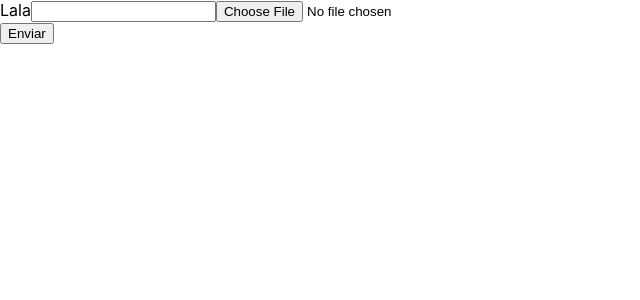
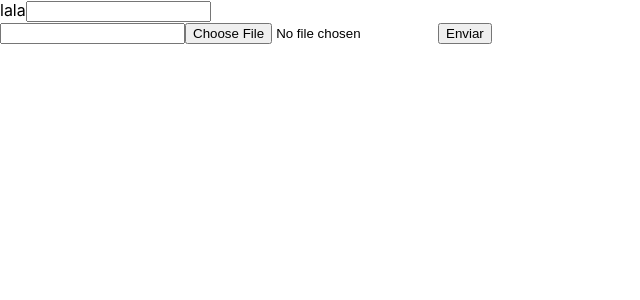
Before and after one commit to LuFabb/Forms, a React (Create React App) app: page / in a window 1280 px wide. Shown: the top 300 px of the page, without its empty margins (0-640 px from the left). Built offline with nearby package versions, Linux system fonts and the light colour scheme.

Commit message:
archive in uncontrolled components

```diff
--- a/src/App.js
+++ b/src/App.js
@@ -1,27 +1,22 @@
-import { useRef } from 'react'
-
-const App = () => {
-  const input = useRef()
-  const file = useRef()
-  const submit = () => {
-    console.log(input.current.value)
-    console.log(file.current.files[0])
-    const form = new FormData()
-    form.append('archivo', file.current.files[0])
-    form.append('campo', input.current.value)
-    fetch('/lala', { method: 'POST', body: form })
+function App() {
+  const submit = (e) => {
+    e.preventDefault()
+    const data = Array.from(new FormData(e.target))
+    console.log(Object.fromEntries(data))
   }
-
   return (
-    <div>
+    <form onSubmit={submit}>
       <div>
-        <span>Lala</span>
-        <input type="text" name="campo" ref={input} />
-        <input type="file" ref={file} />
+        <span>
+          lala
+        </span>
+        <input name='campo' />
       </div>
-      <input type="submit" value="Enviar" onClick={submit} />
-    </div>
-  )
+        <input name="campo-2" />
+        <input type="file" name="archivo"/>
+        <input type="submit" value="Enviar"/>
+    </form>
+    )
 }
 
 export default App
```
Also changed, not shown: src/uncontrolled-react-way.js (added, +27 -0 lines).
